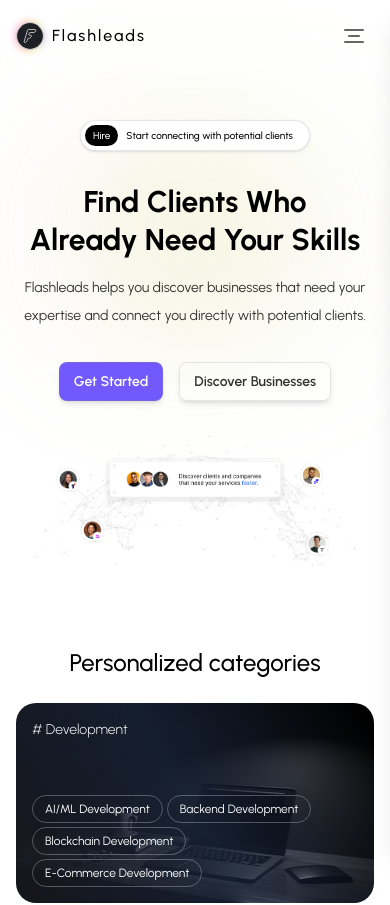
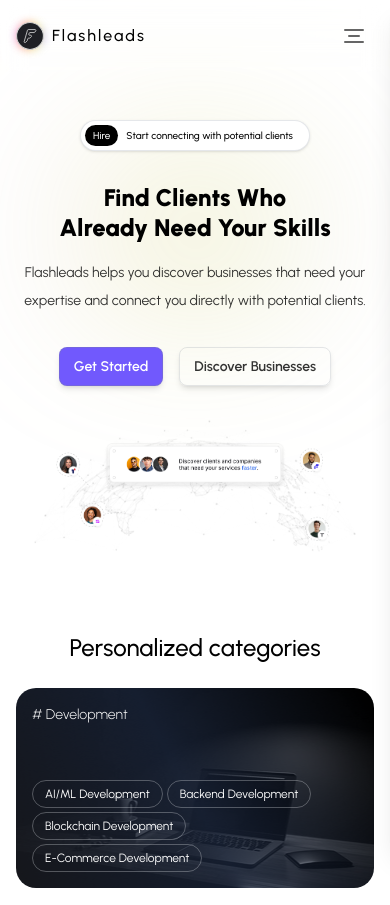
Before and after one commit to abel-otegbola/flashleads, a React (Vite) app: page / in a window 390 px wide. Shown: the top 905 px of the page. Built offline with nearby package versions, Linux system fonts and the light colour scheme; no server answers; some icons are missing.

Commit message:
fix: adjust header font weight and size for better readability on smaller screens

```diff
--- a/src/pages/static/home/home.tsx
+++ b/src/pages/static/home/home.tsx
@@ -29,7 +29,7 @@
                     <span className="px-2 sm:px-3 py-1 rounded-full bg-black text-white font-medium">Hire</span>
                     <span className="font-medium">Start connecting with potential clients</span>
                 </div>
-                <h1 className="font-bold max-[400px]:text-3xl max-[500px]:text-3xl text-4xl sm:text-4xl lg:text-6xl leading-tight sm:leading-tight md:leading-tight lg:leading-[64px] md:px-0 sm:px-4 px-4">
+                <h1 className="font-bold max-[400px]:font-black max-[400px]:text-2xl max-[500px]:text-3xl text-4xl sm:text-4xl lg:text-6xl leading-tight sm:leading-tight md:leading-tight lg:leading-[64px] md:px-0 sm:px-4 px-4">
                     Find Clients Who  <br/>Already Need Your Skills
                 </h1>
                 <p className="opacity-[0.8] md:w-[75%] w-[90%] md:mb-8 mb-4 max-w-xl leading-[28px]">
```
